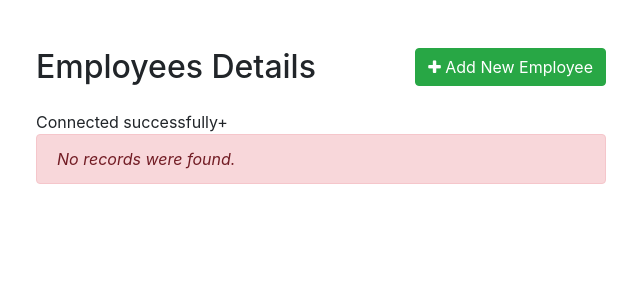
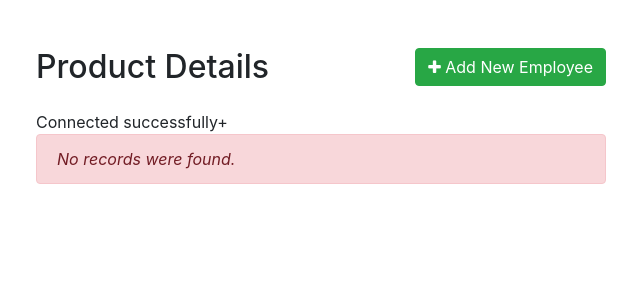
Before and after one commit to devshaaa/heras-pdo-crud, a PHP site: page / in a window 1280 px wide. Shown: the top 300 px of the page, without its empty margins (319-959 px from the left). Run offline with PHP 8.4, Linux system fonts and the light colour scheme; data that the repository does not hold is empty.

Commit message:
connected

```diff
--- a/create.php
+++ b/create.php
@@ -39,7 +39,7 @@ if($_SERVER["REQUEST_METHOD"] == "POST"){
     // Check input errors before inserting in database
     if(empty($name_err) && empty($address_err) && empty($salary_err)){
         // Prepare an insert statement
-        $sql = "INSERT INTO employees (name, address, salary) VALUES (:name, :address, :salary)";
+        $sql = "INSERT INTO products (name, address, salary) VALUES (:name, :address, :salary)";
 
         if($stmt = $pdo->prepare($sql)){
             // Bind variables to the prepared statement as parameters
--- a/delete.php
+++ b/delete.php
@@ -5,7 +5,7 @@ if(isset($_POST["id"]) && !empty($_POST["id"])){
     require_once "config.php";
 
     // Prepare a delete statement
-    $sql = "DELETE FROM employees WHERE id = :id";
+    $sql = "DELETE FROM products WHERE id = :id";
 
     if($stmt = $pdo->prepare($sql)){
         // Bind variables to the prepared statement as parameters
--- a/index.php
+++ b/index.php
@@ -29,7 +29,7 @@
             <div class="row">
                 <div class="col-md-12">
                     <div class="mt-5 mb-3 clearfix">
-                        <h2 class="pull-left">Employees Details</h2>
+                        <h2 class="pull-left">Product Details</h2>
                         <a href="create.php" class="btn btn-success pull-right"><i class="fa fa-plus"></i> Add New Employee</a>
                     </div>
                     <?php
@@ -37,7 +37,7 @@
                     require_once "config.php";
 
                     // Attempt select query execution
-                    $sql = "SELECT * FROM employees";
+                    $sql = "SELECT * FROM products";
                     if($result = $pdo->query($sql)){
                         if($result->rowCount() > 0){
                             echo '<table class="table table-bordered table-striped">';
--- a/read.php
+++ b/read.php
@@ -5,7 +5,7 @@ if(isset($_GET["id"]) && !empty(trim($_GET["id"]))){
     require_once "config.php";
 
     // Prepare a select statement
-    $sql = "SELECT * FROM employees WHERE id = :id";
+    $sql = "SELECT * FROM products WHERE id = :id";
 
     if($stmt = $pdo->prepare($sql)){
         // Bind variables to the prepared statement as parameters
--- a/update.php
+++ b/update.php
@@ -42,7 +42,7 @@ if(isset($_POST["id"]) && !empty($_POST["id"])){
     // Check input errors before inserting in database
     if(empty($name_err) && empty($address_err) && empty($salary_err)){
         // Prepare an update statement
-        $sql = "UPDATE employees SET name=:name, address=:address, salary=:salary WHERE id=:id";
+        $sql = "UPDATE products SET name=:name, address=:address, salary=:salary WHERE id=:id";
 
         if($stmt = $pdo->prepare($sql)){
             // Bind variables to the prepared statement as parameters
@@ -80,7 +80,7 @@ if(isset($_POST["id"]) && !empty($_POST["id"])){
         $id =  trim($_GET["id"]);
 
         // Prepare a select statement
-        $sql = "SELECT * FROM employees WHERE id = :id";
+        $sql = "SELECT * FROM products WHERE id = :id";
         if($stmt = $pdo->prepare($sql)){
             // Bind variables to the prepared statement as parameters
             $stmt->bindParam(":id", $param_id);
```
